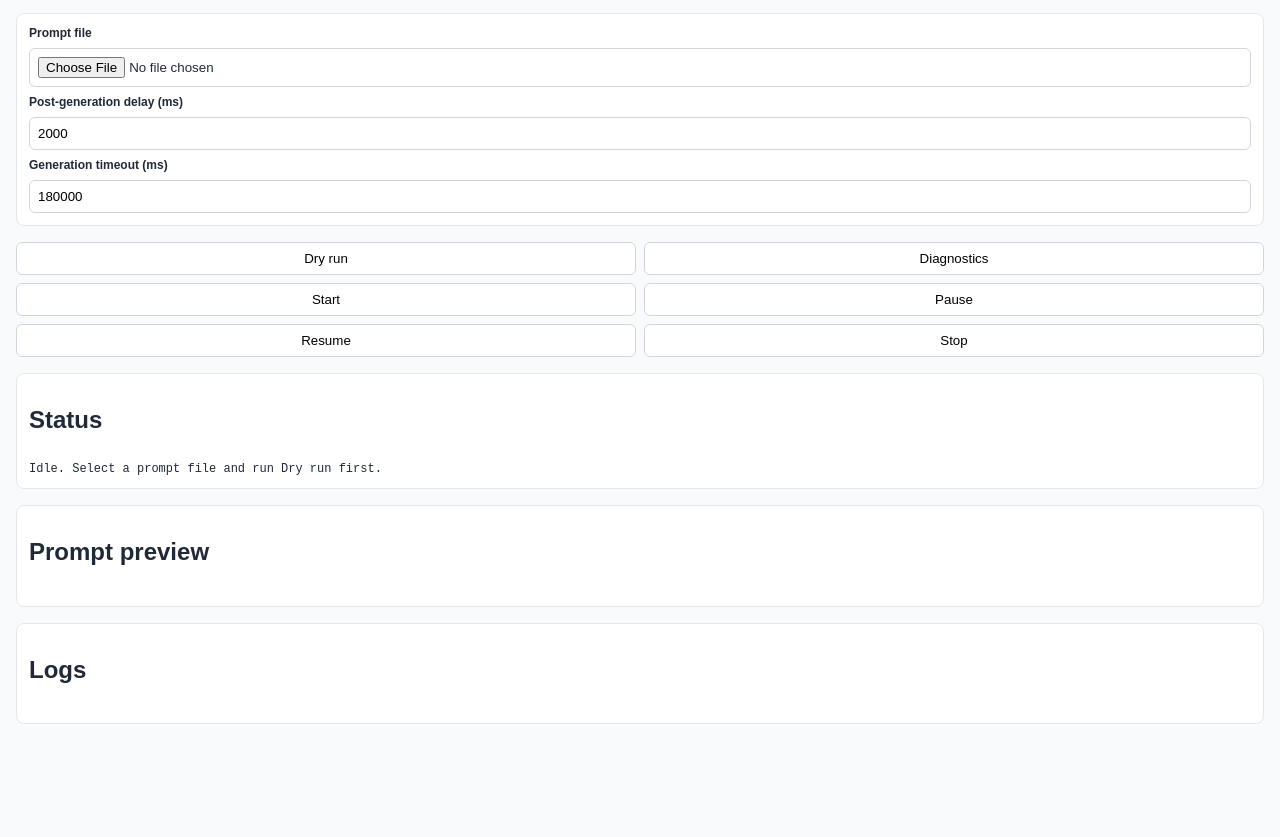
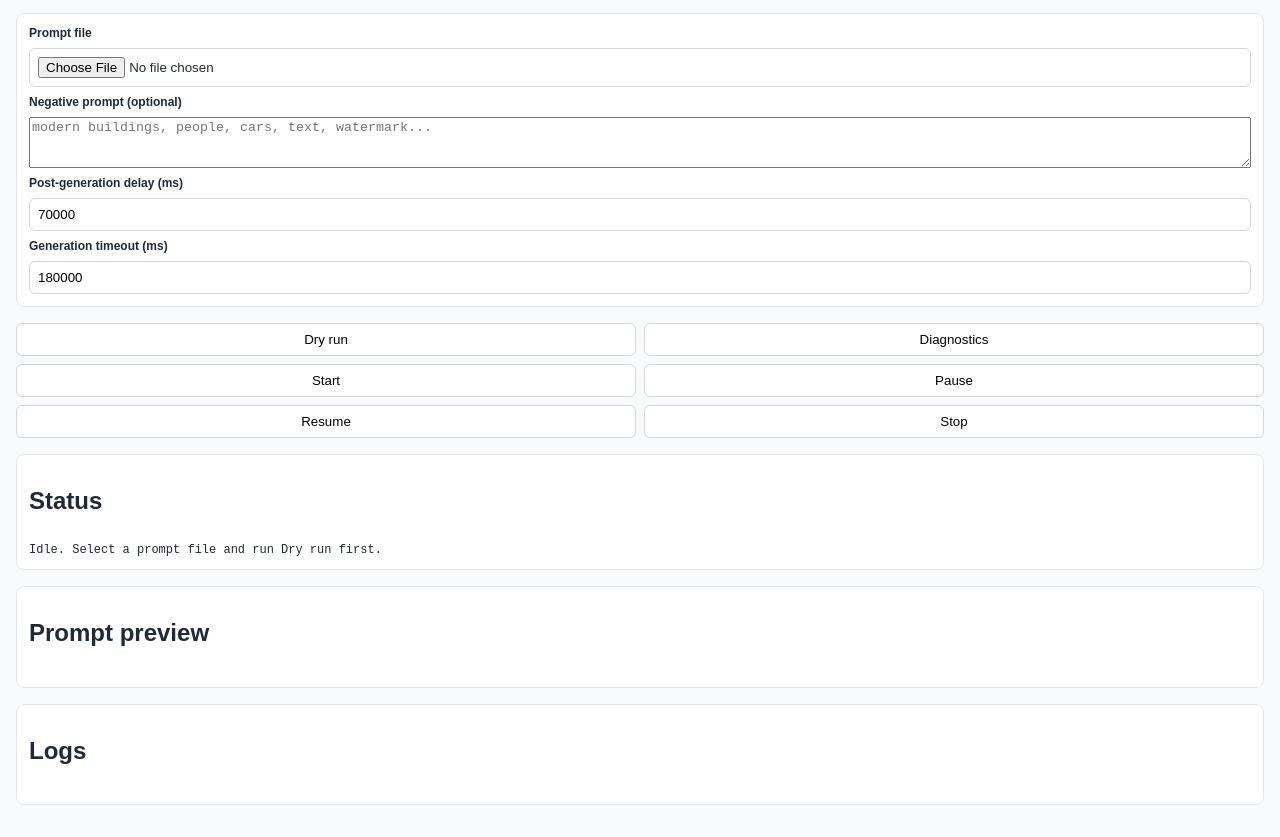
Before and after one commit to jbqneto/leonardo-extension, a website built with Vite: page src/sidepanel/index.html in a window 1280 px wide. Shown: the part 59-896 px from the top of the page. Before the commit the page ends 815 px from the top, so only its background shows below. Built offline with nearby package versions, Linux system fonts and the light colour scheme.

Commit message:
Add negative prompt textarea and update post-delay value
Updated the post-generation delay input value to 70000 ms and added a negative prompt textarea.

```diff
--- a/src/sidepanel/index.html
+++ b/src/sidepanel/index.html
@@ -17,8 +17,11 @@
         <label for="promptFile">Prompt file</label>
         <input id="promptFile" type="file" accept=".txt,text/plain" />
 
+                <label for="negativePrompt">Negative prompt (optional)</label>
+                <textarea id="negativePrompt" rows="3" placeholder="modern buildings, people, cars, text, watermark..."></textarea>
+
         <label for="postDelay">Post-generation delay (ms)</label>
-        <input id="postDelay" type="number" min="0" step="500" value="2000" />
+        <input id="postDelay" type="number" min="0" step="500" value="70000" />
 
         <label for="timeout">Generation timeout (ms)</label>
         <input id="timeout" type="number" min="30000" step="10000" value="180000" />
```
